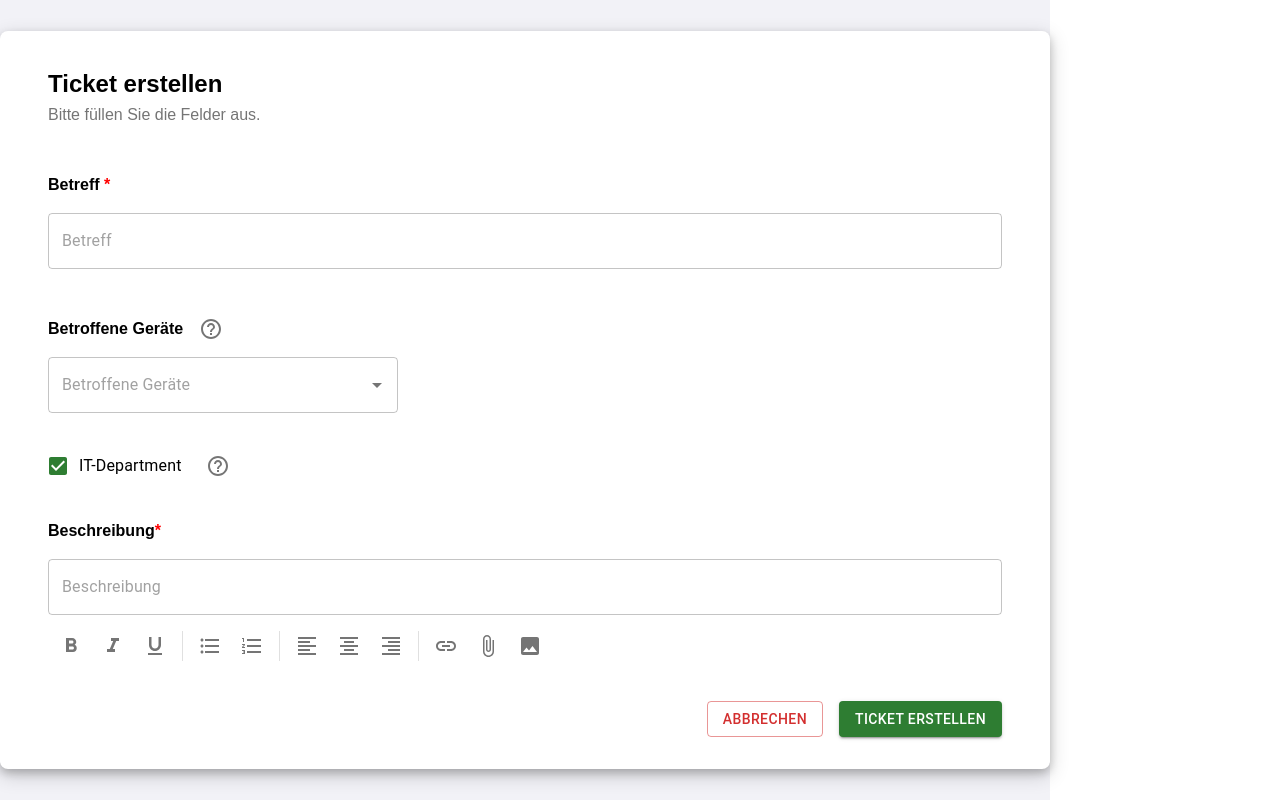
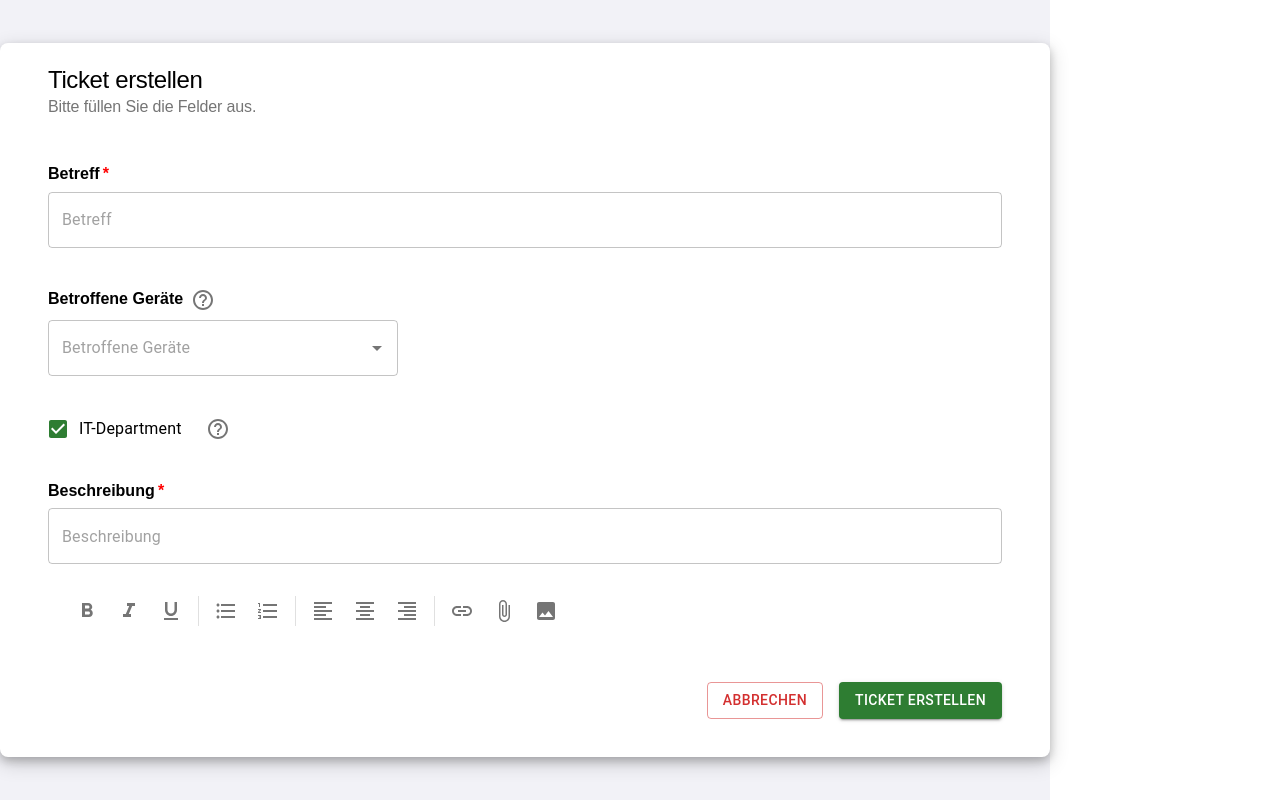
Before and after one commit to Spla4sH/Fraunhofer-Softwareprojekt, a React (Vite) app: page / in a window 1280 px wide. Built offline with nearby package versions, Linux system fonts and the light colour scheme.

Commit message:
delete all css docs to make use of mui components

```diff
--- a/src/App.jsx
+++ b/src/App.jsx
@@ -1,5 +1,5 @@
 import { useState } from 'react'
-import './App.css'
+import { Box } from '@mui/material';
 import TicketBox from './components/TicketBox'
 
 
@@ -7,9 +7,17 @@ function App() {
   const [count, setCount] = useState(0)
 
   return (
-    <div className='App'>
+    <Box
+      sx={{
+        display: 'flex',
+        justifyContent: 'center',
+        alignItems: 'center',
+        backgroundColor: '#F2F2F7',
+        height: '100vh',
+      }}
+    >
       <TicketBox />
-    </div>
+    </Box>
   )
 }
 
--- a/src/components/CheckboxSingle.jsx
+++ b/src/components/CheckboxSingle.jsx
@@ -1,9 +1,9 @@
-import {FormControlLabel, Checkbox, IconButton} from '@mui/material';
+import {FormControlLabel, Checkbox, IconButton, Box} from '@mui/material';
 import HelpOutlineIcon from '@mui/icons-material/HelpOutline';
 
 function CheckboxSingle() {
     return (
-        <div>
+        <Box>
             <FormControlLabel control={<Checkbox defaultChecked color="success"/>}
                     label="IT-Department"
                     sx={{
@@ -16,7 +16,7 @@ function CheckboxSingle() {
             <IconButton aria-label="helpOutline" >
                 <HelpOutlineIcon />
             </IconButton>
-        </div>
+        </Box>
     );
 }
 
--- a/src/components/CheckboxesTages.jsx
+++ b/src/components/CheckboxesTages.jsx
@@ -5,7 +5,7 @@ import Autocomplete from '@mui/material/Autocomplete';
 import CheckBoxOutlineBlankIcon from '@mui/icons-material/CheckBoxOutlineBlank';
 import CheckBoxIcon from '@mui/icons-material/CheckBox';
 import HelpOutlineIcon from '@mui/icons-material/HelpOutline';
-import {IconButton, Box} from '@mui/material';
+import { IconButton, Box, Typography } from '@mui/material';
 
 const icon = <CheckBoxOutlineBlankIcon fontSize="small" />;
 const checkedIcon = <CheckBoxIcon fontSize="small" />;
@@ -17,48 +17,64 @@ const ConfigItems = [
   { title: '678uht' },
 ];
 
-export default function CheckboxesTags({headingText}) {
+export default function CheckboxesTags({ headingText }) {
 
   let inputArray = null;
 
-  if(headingText == "Betroffene Geräte"){
+  if (headingText == "Betroffene Geräte") {
     inputArray = ConfigItems;
   }
 
   return (
     <Box>
-      <div className='HelperIcon'>
-        <h3>{headingText}</h3>
+      <Box
+        sx={{
+          display: 'flex',
+          alignItems: 'center',
+          gap: '0.0em',
+          marginBottom: "0.0em",
+        }}
+      >
+        <Typography
+          variant="h3"
+          sx={{
+            fontSize: "16px",
+            fontWeight: "bold",
+            fontFamily: "Arial, Helvetica, sans-serif",
+            color: "black",
+            margin: "0.0em",
+          }}
+        >
+          {headingText}
+        </Typography>
         <IconButton aria-label="helpOutline" >
           <HelpOutlineIcon />
         </IconButton>
-      </div>
+      </Box>
 
       <Autocomplete
+        sx={{
+          width: 350,
+          marginTop: "0.0em",
+        }}
         multiple
         id="checkboxes-tags-demo"
         options={inputArray}
         disableCloseOnSelect
         getOptionLabel={(option) => option.title}
-        renderOption={(props, option, { selected }) => {
-          const { key, ...optionProps } = props;
-          return (
-            <li key={key} {...optionProps}>
+        renderOption={(props, option, { selected }) => (
+          <li {...props}>
             <Checkbox
-                icon={icon}
-                checkedIcon={checkedIcon}
-                style={{ marginRight: 8 }}
+              icon={<CheckBoxOutlineBlankIcon />}
+              checkedIcon={<CheckBoxIcon />}
+              style={{ marginRight: "0.5em" }}
               checked={selected}
             />
             {option.title}
           </li>
-          );
-        }}
-        style={{ width: "350px" }}
+        )}
         renderInput={(params) => (
-          <TextField {...params}
-            placeholder={headingText}
-          />
+          <TextField {...params} placeholder={headingText} />
         )}
       />
     </Box>
--- a/src/components/CreateInputField.jsx
+++ b/src/components/CreateInputField.jsx
@@ -1,24 +1,51 @@
 import React from 'react';
-import { TextField, Box } from '@mui/material';
+import { Box, Typography, TextField } from '@mui/material';
 
 function CreateInputField({ headingText, isRequired, isFullWidth }) {
     return (
         <Box
             component="form"
-            sx={{ '& .MuiTextField-root': { m: 0, width: '25ch' } }}
+            sx={{
+                '& .MuiTextField-root': {
+                    width: isFullWidth ? '100%' : '250px' },
+            }}
             noValidate
             autoComplete="off"
         >
-            <h3>
-                {headingText} {isRequired && <span>*</span>}
-            </h3>
-            <div>
-                <TextField
-                    style={{ width: isFullWidth ? '100%' : '250px' }}
-                    required
-                    placeholder= {headingText}
-                />
-            </div>
+            {/* H3 */}
+            <Typography
+                variant="h3"
+                sx={{
+                    fontFamily: "Arial, Helvetica, sans-serif",
+                    fontSize: "16px",
+                    color: "black",
+                    fontWeight: "bold",
+                    fontStyle: "normal",
+                    marginBottom: "0.5em",
+                }}
+            >
+                {headingText}
+                {isRequired && (
+                    <Box
+                        component="span"
+                        sx={{
+                            color: "red",
+                            marginLeft: "0.2em",
+                        }}
+                    >
+                        *
+                    </Box>
+                )}
+            </Typography>
+
+            {/* TextField */}
+            <TextField
+                required={isRequired}
+                placeholder={headingText}
+                sx={{
+                    width: isFullWidth ? '100%' : '250px',
+                }}
+            />
         </Box>
     );
 }
--- a/src/components/Description.css
+++ /dev/null
@@ -1,9 +0,0 @@
-.Container__Description .MuiTextField-root {
-    display: flex;
-}
-
-.Text__Format {
-    display: flex;
-    flex-wrap: wrap;
-    margin-top: 0.5em;
-}
--- a/src/components/Description.jsx
+++ b/src/components/Description.jsx
@@ -1,5 +1,4 @@
 import * as React from 'react';
-import "./Description.css"
 
 import {
     styled,
@@ -10,6 +9,7 @@ import {
     ToggleButton,
     ToggleButtonGroup,
     toggleButtonGroupClasses,
+    Typography,
 } from '@mui/material';
 
 import FormatBoldIcon from '@mui/icons-material/FormatBold';
@@ -24,7 +24,7 @@ import LinkIcon from '@mui/icons-material/Link';
 import AttachFileIcon from '@mui/icons-material/AttachFile';
 import InsertPhotoIcon from '@mui/icons-material/InsertPhoto';
 
-function Description(){
+function Description() {
     const StyledToggleButtonGroup = styled(ToggleButtonGroup)(({ theme }) => ({
         [`& .${toggleButtonGroupClasses.grouped}`]: {
             margin: theme.spacing(0.5),
@@ -52,25 +52,55 @@ function Description(){
         setSingleSelect(newSingleSelect);
     };
 
-    return(
+    return (
         <Box
             className='Container__Description'
             noValidate
             autoComplete="off"
         >
-            <div>
-                <h3>Beschreibung<span>*</span></h3>
-            </div>
 
-            <div>
+            {/* H3 */}
+            <Typography
+                variant="h3"
+                sx={{
+                    fontFamily: "Arial, Helvetica, sans-serif",
+                    fontSize: "16px",
+                    color: "black",
+                    fontWeight: "bold",
+                    fontStyle: "normal",
+                    marginBottom: "0.5em",
+                }}
+            >
+                Beschreibung
+
+                <Box
+                    component="span"
+                    sx={{
+                        color: "red",
+                        marginLeft: "0.2em",
+                    }}
+                >
+                    *
+                </Box>
+            </Typography>
+
             <TextField
                 id="outlined-textarea"
                 placeholder="Beschreibung"
                 multiline
+                sx={{
+                    display: 'flex',
+                    marginTop: "0.5em",
+                }}
             />
-            </div>
 
             <Paper className='Text__Format'
+                sx={{
+                    display: 'flex',
+                    flexWrap: 'wrap',
+                    marginTop: '0.5em',
+                    padding: 2,
+                }}
                 elevation={0}
             >
                 <StyledToggleButtonGroup
--- a/src/components/HeaderCreateTicket.jsx
+++ b/src/components/HeaderCreateTicket.jsx
@@ -1,12 +1,36 @@
-import "./Stylesheet.css"
 import * as React from 'react';
-import {Box} from '@mui/material';
+import { Typography, Box } from '@mui/material';
 
 function HeaderCreateTicket() {
     return (
         <Box>
-            <h1>Ticket erstellen</h1>
-            <h2>Bitte füllen Sie die Felder aus.</h2>
+            {/* H1 */}
+            <Typography
+                variant="h1"
+                sx={{
+                    fontFamily: "Arial, Helvetica, sans-serif",
+                    fontSize: "24px",
+                    color: "black",
+                    lineHeight: "10px",
+                    marginBottom: "0.5em",
+                }}
+            >
+                Ticket erstellen
+            </Typography>
+
+            {/* H2 */}
+            <Typography
+                variant="h2"
+                sx={{
+                    fontFamily: "Arial, Helvetica, sans-serif",
+                    fontSize: "16px",
+                    color: "#757575",
+                    lineHeight: "20px",
+                    fontWeight: "normal",
+                }}
+            >
+                Bitte füllen Sie die Felder aus.
+            </Typography>
         </Box>
     )
 }
--- a/src/components/Stylesheet.css
+++ /dev/null
@@ -1,30 +0,0 @@
-h1 {
-    font-family: Arial, Helvetica, sans-serif;
-    font-size: 24px;
-    color: black;
-    line-height: 10px;
-}
-
-h2 {
-    font-family: Arial, Helvetica, sans-serif;
-    font-size: 16px;
-    color: #757575;
-    line-height: 20px;
-    font-weight: normal;
-}
-
-h3 {
-    font-family: Arial, Helvetica, sans-serif;
-    font-size: 16px;
-    color: black;
-    font-style: normal;
-}
-
-span{
-    color: red;
-}
-
-.HelperIcon{
-    display: flex;
-    gap: 0.5em;
-}
--- a/src/components/SubjectLine.jsx
+++ b/src/components/SubjectLine.jsx
@@ -1,11 +1,8 @@
-import "./Stylesheet.css"
 import CreateInputField from "./CreateInputField";
 
 function SubjectLine() {
     return (
-        <div>
             <CreateInputField headingText="Betreff" isRequired={true} isFullWidth={true}  />
-        </div>
     );
 }
 
--- a/src/components/TicketBox.css
+++ /dev/null
@@ -1,28 +0,0 @@
-.Container__CreateTicket{
-    min-height: 650px;
-    width: 954px;
-    justify-content: "center";
-    border-radius: 8px;
-    box-shadow: 0 4px 8px 0 rgba(0, 0, 0, 0.2), 0 6px 20px 0 rgba(0, 0, 0, 0.19);
-    background-color: white;
-    padding: 2em 3em;
-}
-
-.Container__Row__fullWidth.Header{
-    margin-bottom: 3em;
-}
-
-.Container__Row__fullWidth{
-    margin-bottom: 2em;
-}
-
-.Container__Row__flex{
-    margin-bottom: 3em;
-    display: flex;
-    gap: 50px;
-}
-
-.Container__Row__Buttons{
-    display: flex;
-    justify-content: flex-end;
-}
--- a/src/components/TicketBox.jsx
+++ b/src/components/TicketBox.jsx
@@ -1,6 +1,5 @@
-import "./TicketBox.css"
 import * as React from 'react';
-import {Box} from '@mui/material';
+import { Box } from '@mui/material';
 import HeaderCreateTicket from "./HeaderCreateTicket";
 import SubjectLine from "./SubjectLine";
 import Description from "./Description";
@@ -12,25 +11,67 @@ function TicketBox() {
     //TODO: make the background adapt to changes in the box
 
     return (
-        <Box className="Container__CreateTicket">
-            <div className="Container__Row__fullWidth Header">
+        <Box
+            sx={{
+                minHeight: "650px",
+                width: "954px",
+                borderRadius: "8px",
+                boxShadow:
+                    "0 4px 8px 0 rgba(0, 0, 0, 0.2), 0 6px 20px 0 rgba(0, 0, 0, 0.19)",
+                backgroundColor: "white",
+                padding: "2em 3em",
+                display: "flex",
+                flexDirection: "column",
+            }}
+        >
+            <Box
+                sx={{
+                    marginBottom: "3em",
+                    width: "100%",
+                }}
+            >
                 <HeaderCreateTicket />
-            </div>
-            <div className="Container__Row__fullWidth">
+            </Box>
+            <Box
+                sx={{
+                    marginBottom: "2em",
+                    width: "100%",
+                }}
+            >
                 <SubjectLine />
-            </div>
-            <div className="Container__Row__fullWidth">
-                <CheckboxesTags headingText="Betroffene Geräte"/>
-            </div>
-            <div className="Container__Row__fullWidth">
+            </Box>
+            <Box
+                sx={{
+                    marginBottom: "2em",
+                    width: "100%",
+                }}
+            >
+                <CheckboxesTags headingText="Betroffene Geräte" />
+            </Box>
+            <Box
+                sx={{
+                    marginBottom: "2em",
+                    width: "100%",
+                }}
+            >
                 <CheckboxSingle />
-            </div>
-            <div className="Container__Row__fullWidth">
-                <Description/>
-            </div>
-            <div className="Container__Row__Buttons">
+            </Box>
+            <Box
+                sx={{
+                    marginBottom: "2em",
+                    width: "100%",
+                }}
+            >
+                <Description />
+            </Box>
+            <Box
+                sx={{
+                    display: "flex",
+                    justifyContent: "flex-end",
+                }}
+            >
                 <TicketButton />
-            </div>
+            </Box>
         </Box>
     )
 }
```
Also changed, not shown: src/App.css (deleted, +0 -7 lines). Lines whose indentation alone changed are shown as unchanged.
